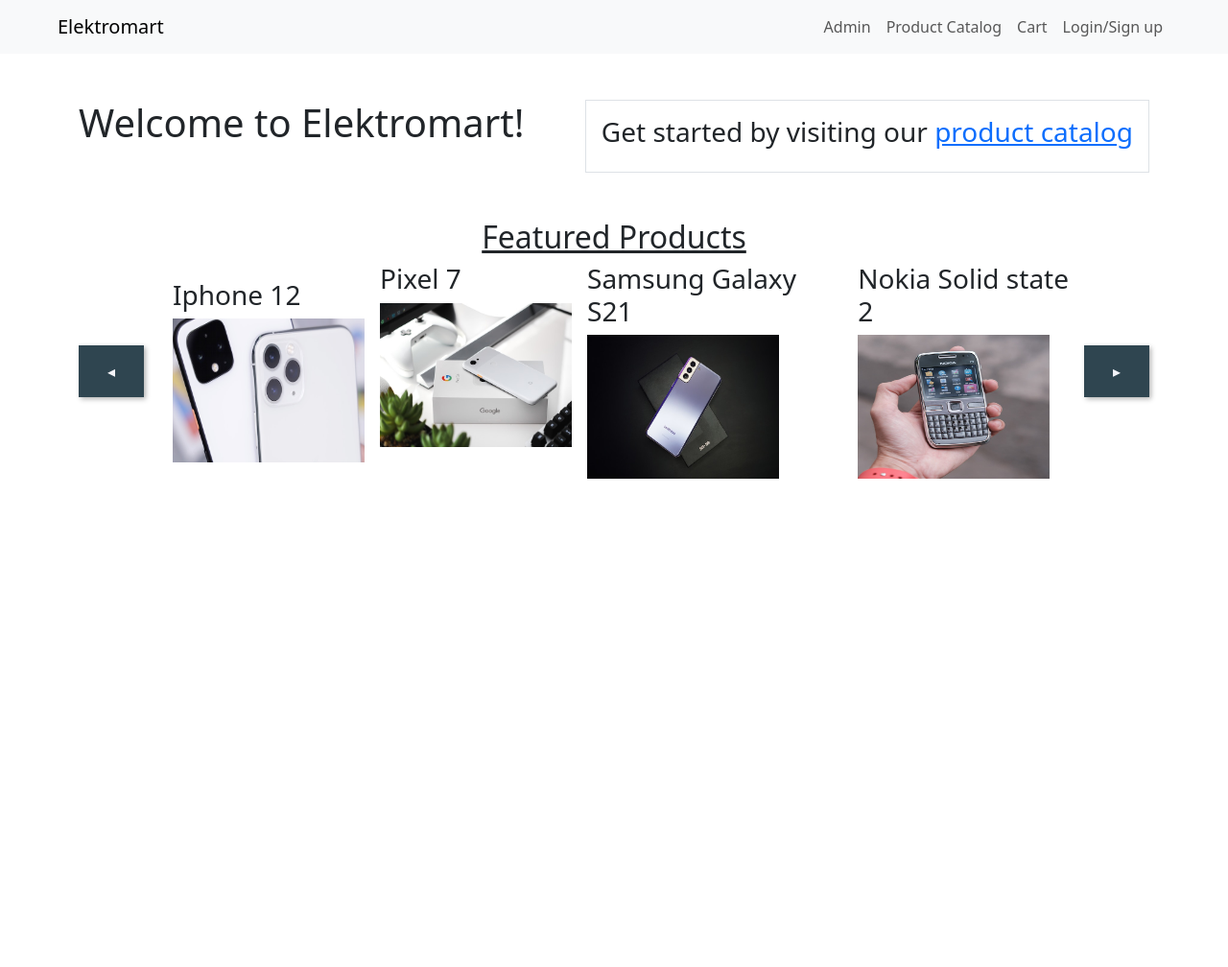
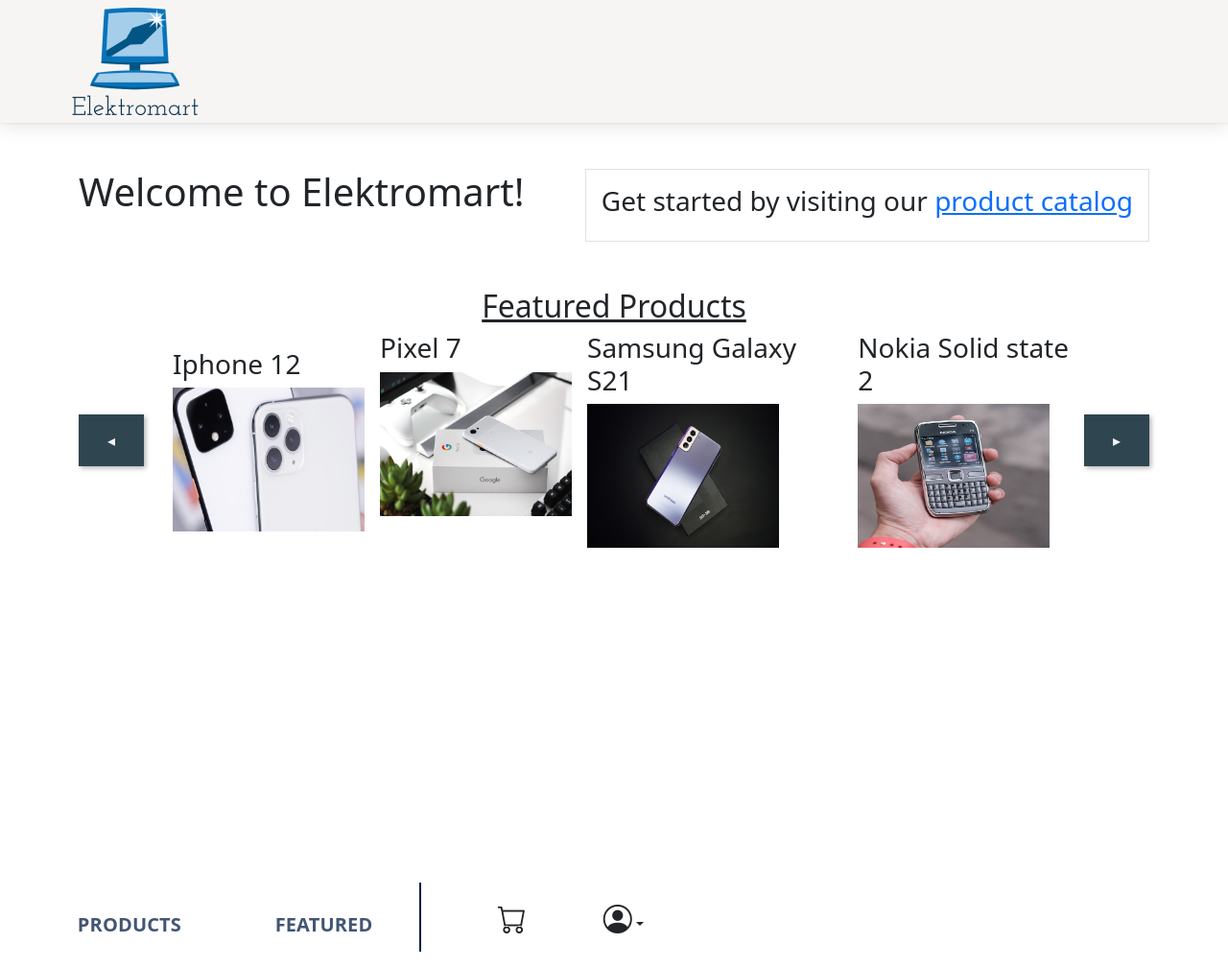
Before and after one commit to AT-GUPTA/Elektromart, a React (Create React App) app in the folder source/ui/elektromart/: page / in a window 1280 px wide. Shown: the whole page at 96% size. Before the commit the page ends 800 px from the top, so only its background shows below. Built offline with nearby package versions, Linux system fonts and the light colour scheme.

Commit message:
Add some design on the navbar

```diff
--- a/source/ui/elektromart/src/components/layout/navbar.js
+++ b/source/ui/elektromart/src/components/layout/navbar.js
@@ -1,32 +1,50 @@
 import React from 'react';
+import "../../styles/navbar.css";
+import 'bootstrap-icons/font/bootstrap-icons.css';
+import 'bootstrap/dist/css/bootstrap.min.css'; // Import Bootstrap CSS
+import 'bootstrap/dist/js/bootstrap.bundle.min.js'; // Import Bootstrap JavaScript
 
 
-function Navigation({children}) {
+function Navigation() {
   return (
-    <nav class="navbar navbar-expand-lg bg-body-tertiary px-5">
-      <div class="container-fluid">
-        <a class="navbar-brand" href="/home">Elektromart</a>
-        <button class="navbar-toggler" type="button" data-bs-toggle="collapse" data-bs-target="#navbarSupportedContent" aria-controls="navbarSupportedContent" aria-expanded="false" aria-label="Toggle navigation">
-          <span class="navbar-toggler-icon"></span>
-        </button>
-        <div class="collapse navbar-collapse d-flex justify-content-end" id="navbarSupportedContent">
-          <ul className="navbar-nav ml-auto">
-            <li class="nav-item">
-              <a class="nav-link" href="/admin">Admin</a>
+    <div>
+      <header className="banner" role="banner">
+        <nav className="navbar" role="navigation" aria-label="menu">
+          <a href="/home" className="logo">
+            <img src="/images/elektromart.png" />
+          </a>
+          <ul className="menuNav">
+            <li className="dropdown nav-link nav-link-fade-up transition-all duration-700">
+              <a href="/products">Products</a>
             </li>
-            <li class="nav-item">
-              <a class="nav-link" href="/products">Product Catalog</a>
+            <li className="dropdown nav-link nav-link-fade-up">
+              <a href="/products">Featured</a>
             </li>
-            <li class="nav-item">
-              <a class="nav-link" href="/cart">Cart</a>
-            </li><li class="nav-item">
-              <a class="nav-link" href="/login">Login/Sign up</a>
-            </li>
+            <p className='navLine absolute bg-red-600 w-1 font-extralight h-9 z-50'></p>
+            <a href="/cart" className="navIcon">
+              <i className="bi bi-cart"></i>
+            </a>
+            <div className="navItem dropdown" style={{paddingTop: "15px"}}>
+              <a
+                href="#"
+                className="navIcon dropdown-toggle"
+                id="accountDropdown"
+                role="button"
+                data-bs-toggle="dropdown"
+                aria-haspopup="true"
+                aria-expanded="false"
+              >
+                <i className="bi bi-person-circle"></i>
+              </a>
+              <div className="dropdown-menu" aria-labelledby="accountDropdown">
+                <a className="dropdown-item" href="/login">Customer Login</a>
+                <a className="dropdown-item" href="/admin">Admin</a>
+              </div>
+            </div>
           </ul>
-        </div>
-      </div>
-    </nav>
-
+        </nav>
+      </header>
+    </div>
   );
 }
 
--- /dev/null
+++ b/source/ui/elektromart/src/styles/navbar.css
@@ -0,0 +1,100 @@
+.navbar {
+    box-shadow: 0 4px 20px 0 rgba(0, 0, 0, 0.1), 0 1px 2px 0 rgba(0, 0, 0, 0.06);
+    background: rgba(244, 243, 240, 0.8);
+    display: flex;
+    align-items: center;
+    height: 8rem;
+    justify-content: flex-start;
+    gap: 50rem;
+  }
+
+  .navbar a {
+    text-decoration: none;
+    color: inherit;
+  }
+
+  .navbar i {
+    font-size: 30px;
+  }
+
+  .navIcon {
+    margin-left: 5rem;
+    padding-top: 15px;
+  }
+
+  .navItems {
+    display: flex;
+    justify-content: space-between;
+  }
+
+  .logo {
+    margin-left: 3rem;
+    justify-content: flex-start;
+  }
+
+
+  li {
+    color: #173f35;
+  }
+
+  .menuNav {
+    margin: 0;
+    display: flex;
+    list-style: none;
+  }
+  .menuNav li {
+    position: relative;
+    z-index: 2;
+    display: block;
+    letter-spacing: 0.01rem;
+    padding: 1rem 1rem;
+    text-decoration: none;
+    font-weight: 600;
+    font-size: 1.25rem;
+    transition: 0.2s;
+  }
+
+  /*   UNDSELINE  */
+  .nav-link {
+    font-weight: bold;
+    font-size: 14px;
+    text-transform: uppercase;
+    text-decoration: none;
+    color: #031D44;
+    padding: 60px 0px;
+    margin: 0px 20px;
+    display: inline-block;
+    position: relative;
+    opacity: 0.75;
+    padding: 1.8rem !important;
+  }
+
+  .nav-link-fade-up:hover::before {
+    bottom: 10px;
+    opacity: 1;
+  }
+
+  .nav-link-fade-up::before {
+    width: 80%;
+    bottom: 5px;
+    opacity: 0;
+  }
+
+  .nav-link:hover {
+    opacity: 1;
+  }
+
+  .nav-link::before {
+    transition: 400ms;
+    height: 5px;
+    content: "";
+    position: absolute;
+    background-color: #031D44;
+  }
+
+  .navLine {
+    left: 56.8rem;
+    width: 1.5px !important;
+    top: 2.8rem !important;
+    background-color: #031D44;
+  }/*# sourceMappingURL=Navbar.css.map */
```
Also changed, not shown: source/ui/elektromart/package.json (+4 -3 lines), source/ui/elektromart/public/images/elektromart.png (added), 1 other file (tests, documents, lock files or other folders).
